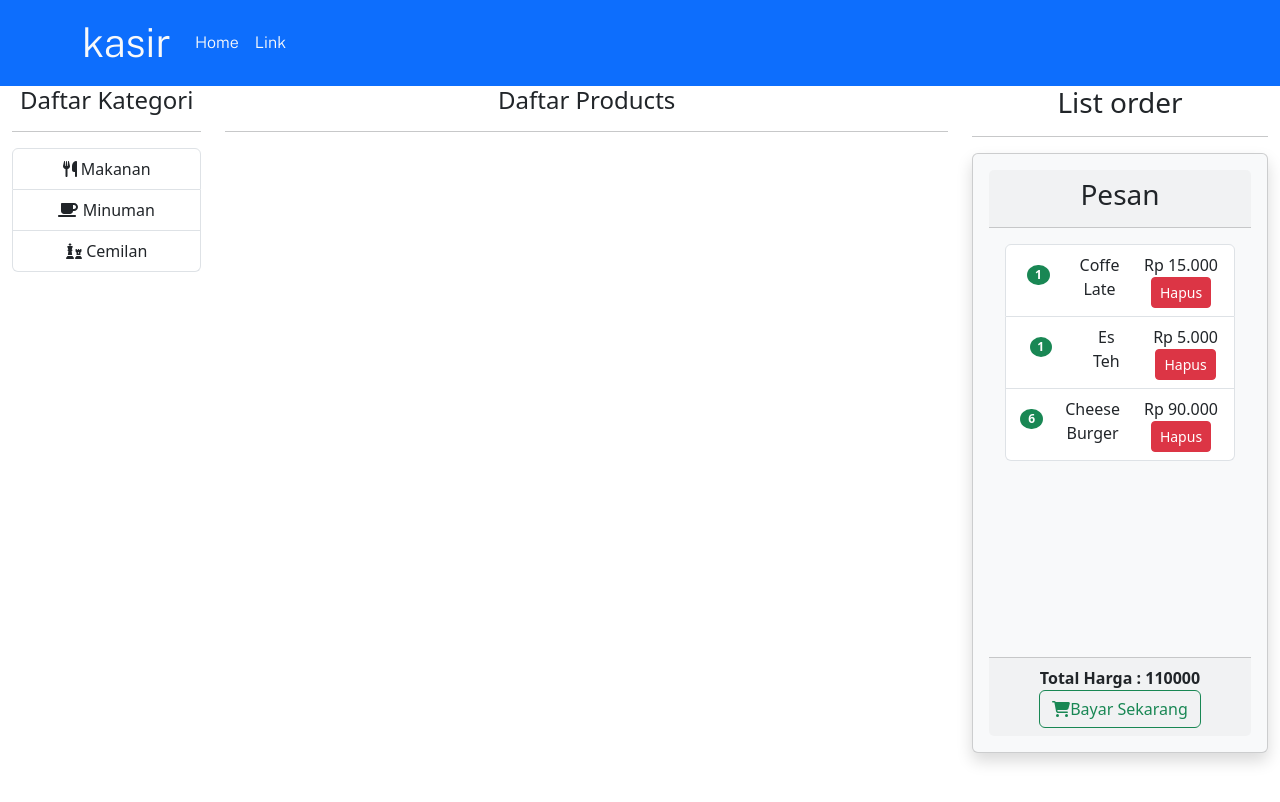
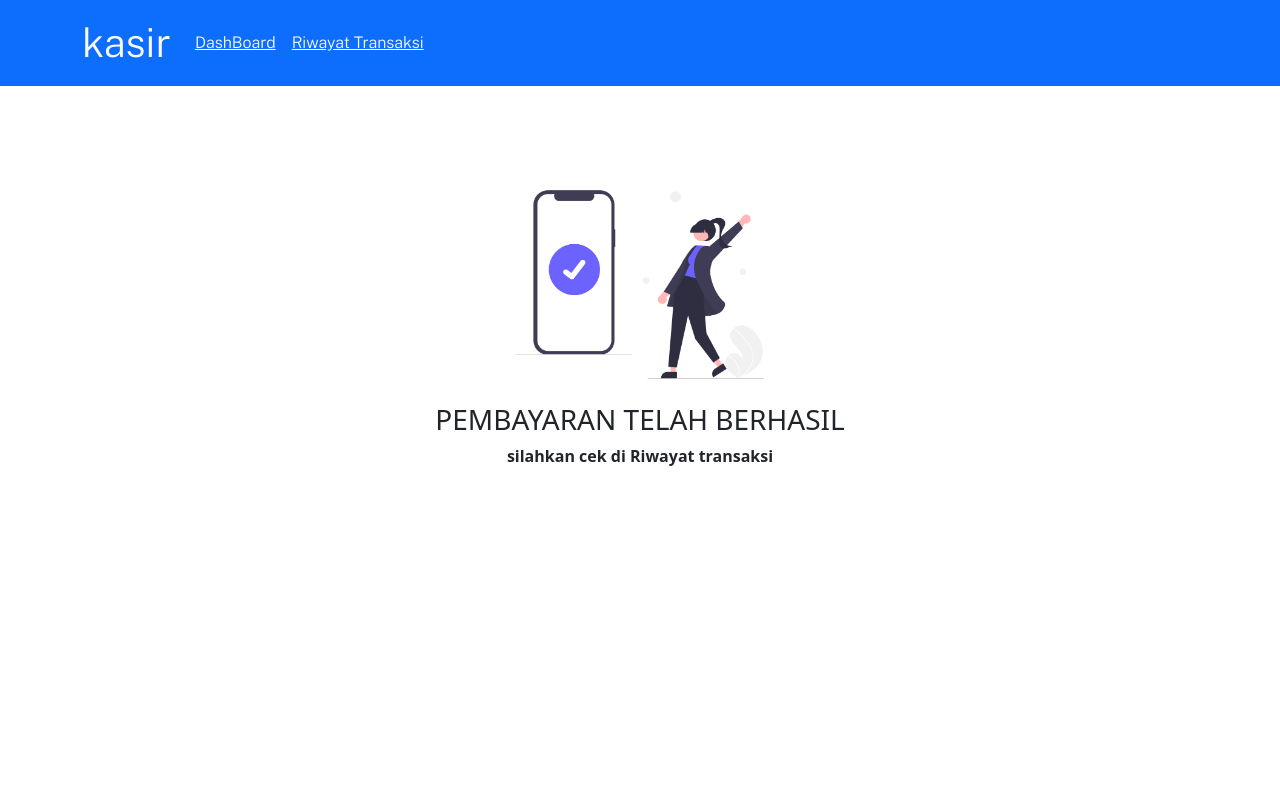
Before and after one commit to bitch-you-know/kasir, a React (Vite) app: page /Success in a window 1280 px wide. Shown: the top 802 px of the page. Built offline with nearby package versions, Linux system fonts and the light colour scheme; data requests are answered from the project's data file.

Commit message:
[note] besok gajihan

```diff
--- a/db.json
+++ b/db.json
@@ -185,17 +185,17 @@
   ],
   "keranjangs": [
     {
-      "id": "a5d9",
+      "id": "4de7",
       "jumlah": 1,
-      "nama": "Coffe Late",
-      "total_harga": 15000,
+      "nama": "Es Jeruk",
+      "total_harga": 7000,
       "product": {
-        "id": "11",
-        "kode": "K-011",
-        "nama": "Coffe Late",
-        "harga": 15000,
+        "id": "12",
+        "kode": "K-012",
+        "nama": "Es Jeruk",
+        "harga": 7000,
         "is_ready": true,
-        "gambar": "coffe-late.jpg",
+        "gambar": "es-jeruk.jpg",
         "category": {
           "id": 2,
           "nama": "Minuman"
@@ -203,7 +203,7 @@
       }
     },
     {
-      "id": "974a",
+      "id": "4a0d",
       "jumlah": 1,
       "nama": "Es Teh",
       "total_harga": 5000,
@@ -219,67 +219,90 @@
           "nama": "Minuman"
         }
       }
-    },
-    {
-      "id": "5464",
-      "jumlah": 6,
-      "nama": "Cheese Burger",
-      "total_harga": 90000,
-      "product": {
-        "id": "10",
-        "kode": "K-010",
-        "nama": "Cheese Burger",
-        "harga": 15000,
-        "is_ready": true,
-        "gambar": "cheese-burger.jpg",
-        "category": {
-          "id": 3,
-          "nama": "Cemilan"
-        }
-      }
     }
   ],
   "pesanans": [
     {
-      "total_bayar": 60000,
-      "menus": [
+      "id": "6564",
+      "items": [
         {
-          "jumlah": 2,
-          "total_harga": 32000,
+          "id": "5b68",
+          "jumlah": 1,
+          "nama": "Es Jeruk",
+          "total_harga": 7000,
           "product": {
-            "id": 1,
-            "kode": "K-01",
-            "nama": "Sate Ayam",
-            "harga": 16000,
+            "id": "12",
+            "kode": "K-012",
+            "nama": "Es Jeruk",
+            "harga": 7000,
             "is_ready": true,
-            "gambar": "sate-ayam.jpg",
+            "gambar": "es-jeruk.jpg",
             "category": {
-              "id": 1,
-              "nama": "Makanan"
+              "id": 2,
+              "nama": "Minuman"
             }
-          },
-          "keterangan": "Semuanya Pedas",
-          "id": 1
+          }
         },
         {
-          "jumlah": 2,
-          "total_harga": 28000,
+          "id": "d031",
+          "jumlah": 1,
+          "nama": "Coffe Late",
+          "total_harga": 15000,
           "product": {
-            "id": 2,
-            "kode": "K-02",
-            "nama": "Nasi Goreng Telur",
-            "harga": 14000,
+            "id": "11",
+            "kode": "K-011",
+            "nama": "Coffe Late",
+            "harga": 15000,
             "is_ready": true,
-            "gambar": "nasi-goreng-telor.jpg",
+            "gambar": "coffe-late.jpg",
             "category": {
-              "id": 1,
-              "nama": "Makanan"
+              "id": 2,
+              "nama": "Minuman"
             }
-          },
-          "id": 3
+          }
         }
-      ],
-      "id": "1"
+      ]
+    },
+    {
+      "id": "1d84",
+      "items": [
+        {
+          "id": "5837",
+          "jumlah": 1,
+          "nama": "Es Teh",
+          "total_harga": 5000,
+          "product": {
+            "id": "13",
+            "kode": "K-013",
+            "nama": "Es Teh",
+            "harga": 5000,
+            "is_ready": true,
+            "gambar": "es-teh.jpg",
+            "category": {
+              "id": 2,
+              "nama": "Minuman"
+            }
+          }
+        },
+        {
+          "id": "c9d8",
+          "jumlah": 1,
+          "nama": "Es Jeruk",
+          "total_harga": 7000,
+          "product": {
+            "id": "12",
+            "kode": "K-012",
+            "nama": "Es Jeruk",
+            "harga": 7000,
+            "is_ready": true,
+            "gambar": "es-jeruk.jpg",
+            "category": {
+              "id": 2,
+              "nama": "Minuman"
+            }
+          }
+        }
+      ]
     }
   ]
 }
--- a/package.json
+++ b/package.json
@@ -22,6 +22,7 @@
     "react-bootstrap": "^2.10.4",
     "react-dom": "^18.3.1",
     "react-redux": "^9.1.2",
+    "react-router-dom": "^6.25.1",
     "sweetalert": "^2.1.2"
   },
   "devDependencies": {
--- a/src/App.jsx
+++ b/src/App.jsx
@@ -2,15 +2,29 @@ import { axiosinstance } from "./lib/axios"
 import DashBoard from "./pages/Dashboard"
 import { useEffect } from 'react'
 import './App.css'
+import { Route, Routes } from "react-router-dom"
+import RiwayatTransaksi from "./pages/RiwayatTransaksi"
+import { ConvertContextProvider } from "./components/ConvertToContext"
+import Succes from "./pages/Success"
 
 
 
-const App =()=>{
+const App = () => {
 
-  return(
+  return (
     <>
-      <DashBoard/>
+    <ConvertContextProvider>
+      <Routes>
+        <Route element={<DashBoard />} path="/" />
+        <Route element={<RiwayatTransaksi />} path="/riwayat"/>
+        <Route element={<Succes />} path="/Success" />
+      </Routes>
+    </ConvertContextProvider>
     </>
+
+
+
+
   )
 }
 
--- a/src/components/Hasil.jsx
+++ b/src/components/Hasil.jsx
@@ -1,17 +1,19 @@
 import { Component, useEffect, useState, useContext } from "react";
-import { Card, Col, Badge, CardBody, ListGroup, ListGroupItem, Row, CardHeader, CardFooter, Button } from "react-bootstrap";
+import { Card, Col, Badge, CardBody, ListGroup, ListGroupItem, Row, CardHeader, CardFooter, Button, InputGroup } from "react-bootstrap";
 import { axiosinstance } from "../lib/axios";
 import { ConvertToContext } from "./ConvertToContext";
-import { faUtensils, faCoffee, faChess } from "@fortawesome/free-solid-svg-icons";
 import { FontAwesomeIcon } from "@fortawesome/react-fontawesome";
 import { faShoppingCart } from "@fortawesome/free-solid-svg-icons/faShoppingCart";
+import { useNavigate } from "react-router-dom";
 
 const Hasil = () => {
     const [keranjang, setKeranjang] = useState([])
     const { formatRupiah } = useContext(ConvertToContext)
-    const [total, setTotal] = useState([])
+    const [total, setTotal] = useState(0)
+    const navigate = useNavigate()
+    const [tableNumber,setTableNumber]=useState()
 
-
+    // GET KERANJANG
     const getKeranjangs = async () => {
         try {
             const result = await axiosinstance.get("/keranjangs");
@@ -19,32 +21,49 @@ const Hasil = () => {
             if (result.status === 200) {
                 console.log(result)
                 setKeranjang(result.data)
-
                 setTotal(totalPrice)
             }
         } catch (error) {
             console.log(error);
-        }};
+        }
+    };
 
-    const deleteKeranjangs = async(id)=>{
-          try {
-            const result =await axiosinstance.delete(`keranjangs/${id}`)
-            console.log("Item keranjang berhasil dihapus:", result.data);
-            getKeranjangs()
-          } catch (error) {
-            console.log(error.message)
-          }
-    }
+    // POST TO PESANAN
+    const postToPesanan = async () => {
+        const data = {
+
+        }
+        try {
+            const result = await axiosinstance.post("/pesanans", { items: keranjang });
+            if (result.status === 201) {
+                console.log("Pesanan berhasil dibuat:", result);
+                deleteAllKeranjangs(); // Hapus semua item di keranjang setelah pesanan berhasil dibuat
+                navigate("/success")
+            }
+        } catch (error) {
+            console.log(error);
+        }
+    };
+
+    // DELETE KERANJANGS
+    const deleteAllKeranjangs = async () => {
+        try {
+            const deletePromises = keranjang.map(item => axiosinstance.delete(`/keranjangs/${item.id}`));
+            await Promise.all(deletePromises);
+            console.log("Semua item keranjang berhasil dihapus.");
+            setKeranjang([]); // Perbarui tampilan keranjang agar kosong
+            setTotal(0); // Set total harga menjadi 0
+        } catch (error) {
+            console.log(error.message);
+        }
+    };
 
     useEffect(() => {
-        getKeranjangs()
-    }, [])
+        getKeranjangs();
+    }, []);
 
     return (
-
-
-
-        <Col  md={3} mt={2}>
+        <Col md={3} mt={2}>
             <h3>List order</h3>
             <hr />
             <Card id="card" className="shadow p-3 mb-5 bg-body-tertiary rounded">
@@ -61,9 +80,7 @@ const Hasil = () => {
                                         {list.nama}
                                     </Col>
                                     <Col>
-                                        {formatRupiah(list.total_harga)}
-                                        <Button onClick={() => deleteKeranjangs(list.id)} className="btn btn-danger btn-sm">Hapus</Button>
-
+                                        {formatRupiah(list.total_harga)} <br />
                                     </Col>
                                 </Row>
                             </ListGroupItem>
@@ -71,19 +88,17 @@ const Hasil = () => {
                     </ListGroup>
                 </CardBody>
                 <CardFooter>
-
-                    <Col>
-                        <Row><strong>Total Harga :  {total}</strong></Row>
-                        <Button  variant="outline-success"> <FontAwesomeIcon icon={faShoppingCart} className="mr-2" />Bayar Sekarang</Button>
+                    <Col>      <p>No meja</p>
+                              <input type="number"/>
+                            <Row><strong>Total Harga :  {formatRupiah(total)}</strong></Row>
+                            <Button variant="outline-success" onClick={postToPesanan} onChange={""}>
+                                <FontAwesomeIcon icon={faShoppingCart} className="mr-2" />Bayar Sekarang
+                            </Button>
                     </Col>
-
                 </CardFooter>
             </Card>
         </Col>
-
-
     )
 }
 
-
 export default Hasil
--- a/src/components/NavbarComponent.jsx
+++ b/src/components/NavbarComponent.jsx
@@ -1,6 +1,7 @@
 import React from "react";
 import {Nav,Navbar,Container,NavDropdown,Form,Button} from 'react-bootstrap'
 import "../index.css"
+import { Link } from "react-router-dom";
 
 const NavbarComponent=()=>{
   return(
@@ -14,8 +15,8 @@ const NavbarComponent=()=>{
           style={{ maxHeight: '100px' }}
           navbarScroll
         >
-          <Nav.Link href="#action1" className="text-light">Home</Nav.Link>
-          <Nav.Link href="#action2" className="text-light">Link</Nav.Link>
+          <Nav.Link ><Link className="text-light" to={"/"}> DashBoard</Link></Nav.Link>
+          <Nav.Link ><Link  className="text-light" to={"riwayat"}>Riwayat Transaksi</Link></Nav.Link>
 
         </Nav>
 
--- a/src/pages/Dashboard.jsx
+++ b/src/pages/Dashboard.jsx
@@ -3,9 +3,7 @@ import ListCategories from "../components/ListCategories";
 import Hasil from "../components/Hasil";
 import { Container, Row, Col, DropdownDivider } from 'react-bootstrap';
 import ListProducts from "../components/ListProducts";
-import { ConvertContextProvider } from "../components/ConvertToContext";
 import { axiosinstance } from "../lib/axios";
-import { useEffect } from "react";
 import swal from "sweetalert";
 const DashBoard = () => {
 
@@ -50,7 +48,7 @@ const DashBoard = () => {
 
 
   return (
-    <ConvertContextProvider>
+    <>
       <NavbarComponent />
       <Container fluid>
         <Row>
@@ -60,7 +58,7 @@ const DashBoard = () => {
         </Row>
       </Container>
       <DropdownDivider />
-    </ConvertContextProvider>
+    </>
   );
 };
 
--- /dev/null
+++ b/src/pages/RiwayatTransaksi.jsx
@@ -0,0 +1,54 @@
+import { Card, CardBody, CardFooter, CardHeader, ListGroup, ListGroupItem } from "react-bootstrap"
+import NavbarComponent from "../components/NavbarComponent"
+import { axiosinstance } from "../lib/axios"
+import { useEffect, useState } from "react"
+
+const RiwayatTransaksi = () => {
+    const [pesanans, setPesanans] = useState([])
+
+    const getPesanans = async () => {
+        try {
+            const result = await axiosinstance.get("pesanans")
+            if (result.status == 200) {
+                console.log(result.data)
+                setPesanans(result)
+            }
+        } catch (error) {
+            console.log()
+        }
+    }
+
+    useEffect(() => {
+        getPesanans()
+
+    }, [])
+
+    return (
+        <>
+            <NavbarComponent />
+            <div className="d-flex justify-content-center " style={{ height: '100vh' }} >
+                <Card style={{ width: '60%', height: '60%', marginTop: '10rem' }}>
+                    <CardHeader>
+                        Riwayat transaksi
+                    </CardHeader>
+                    <CardBody>
+                    {/* <ListGroup>
+                {pesanans && pesanans.map((list) => (
+                    <ListGroup.Item
+                        key={list.id}
+                    >
+                        {list.nama} {list.nama}
+                    </ListGroup.Item>
+                ))}
+            </ListGroup> */}
+                    </CardBody>
+                    <CardFooter>
+
+                    </CardFooter>
+                </Card>
+            </div>
+        </>
+    )
+}
+
+export default RiwayatTransaksi
--- /dev/null
+++ b/src/pages/Success.jsx
@@ -0,0 +1,23 @@
+import React from 'react';
+import NavbarComponent from "../components/NavbarComponent";
+
+const Succes = () => {
+
+
+    return (
+        <>
+            <NavbarComponent />
+            <div className="d-flex justify-content-center " style={{ height: '100vh' }}>
+
+                <div style={{ width: '50%', height: '60%', marginTop: '5rem' }}>
+
+                    <img src="/images2/Success.png" alt="Success" style={{ width: '50%', height: 'auto' }} />
+                    <h3>PEMBAYARAN TELAH BERHASIL</h3>
+                    <p><strong>silahkan cek di Riwayat transaksi</strong></p>
+                </div>
+            </div>
+        </>
+    )
+}
+
+export default Succes;
```
Also changed, not shown: src/components/TotalBayar.jsx (deleted, +0 -8 lines), src/main.jsx (+6 -3 lines), public/images2/Success.png (renamed from public/images2/sucess.png), src/components/Menus.jsx (added), 1 other file (tests, documents, lock files or other folders).
